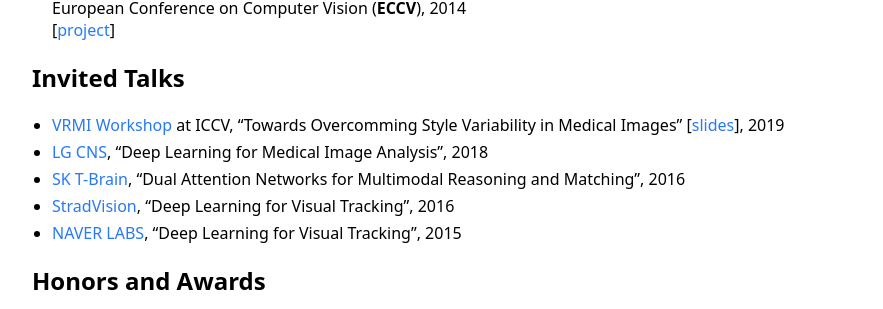
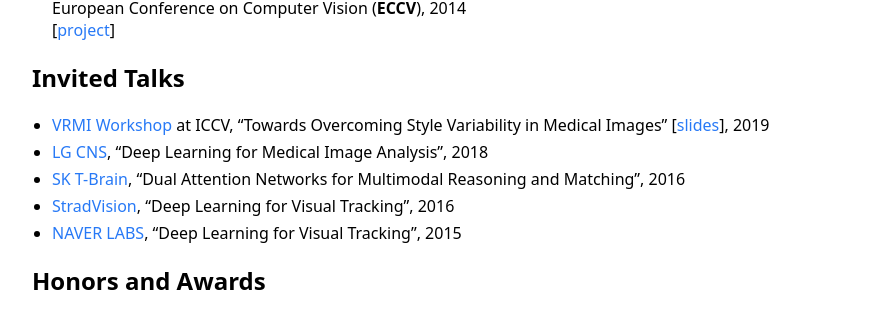
Before and after one commit to gholste/hyeonseobnam.github.io, a Jekyll site: the page built from index.md, in a window 1280 px wide. Shown: the part 1650-1959 px from the top of the page, without its empty margins (198-1081 px from the left). Built offline with Jekyll 4.4.1, drawn with Linux system fonts in a browser that asks for light colours.

Commit message:
Update index.md

```diff
--- a/index.md
+++ b/index.md
@@ -69,7 +69,7 @@ My research interests include computer vision and deep learning with particular
 
 
 ## Invited Talks
-- [VRMI Workshop](https://sites.google.com/view/iccv19-vrmi) at ICCV, "Towards Overcomming Style Variability in Medical Images" [[slides](https://drive.google.com/file/d/1aDhpjYnSTi_w4qJIo9Enj0Y6IleWWnz4/view?usp=sharing)], 2019
+- [VRMI Workshop](https://sites.google.com/view/iccv19-vrmi) at ICCV, "Towards Overcoming Style Variability in Medical Images" [[slides](https://drive.google.com/file/d/1aDhpjYnSTi_w4qJIo9Enj0Y6IleWWnz4/view?usp=sharing)], 2019
 - [LG CNS](http://www.lgcns.com/LGCNS.GHP.Main/Etc/SiteMain), "Deep Learning for Medical Image Analysis", 2018
 - [SK T-Brain](https://www.skt.ai/index.do), "Dual Attention Networks for Multimodal Reasoning and Matching", 2016
 - [StradVision](https://www.stradvision.com/), "Deep Learning for Visual Tracking", 2016
```
